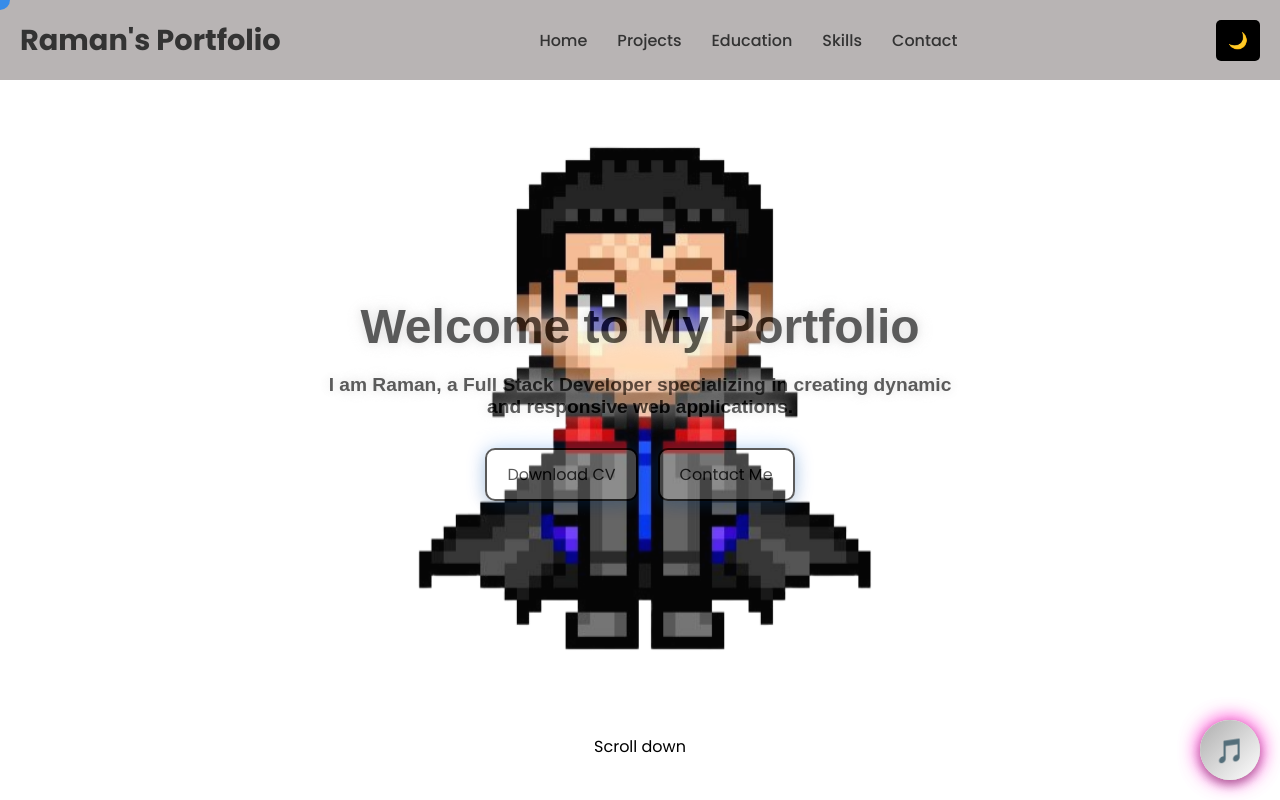
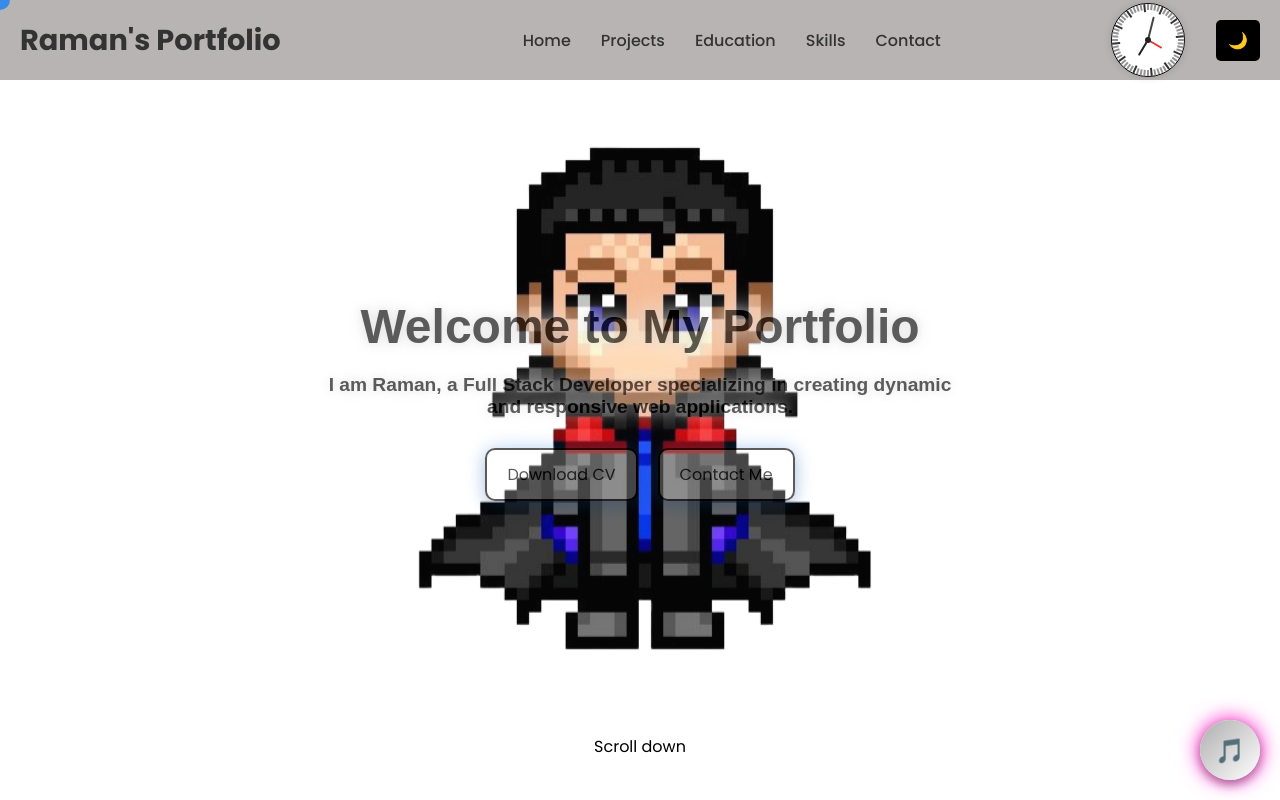
Before and after one commit to MisterStranger03/My-Portfolio-Website, a plain HTML site: page index.html in a window 1280 px wide. Shown: the top 800 px of the page. Drawn offline with Linux system fonts and the light colour scheme.

Commit message:
clock added

```diff
--- a/index.html
+++ b/index.html
@@ -19,6 +19,7 @@
       </div>
     <nav>
         <div class="logo">Raman's Portfolio</div>
+        <div class="nav-right">
             <ul>
                 <li><a href="#">Home</a></li>
                 <li><a href="#projects">Projects</a></li>
@@ -26,7 +27,20 @@
                 <li><a href="#skills">Skills</a></li>
                 <li><a href="#contact">Contact</a></li>
             </ul>
+            </div>
+
+            <!-- Analog Clock Start -->
+            <div id="watch" class="watch">
+              <div class="frame-face"></div>
+              <ul class="minute-marks"></ul>
+              <div class="hand hour"></div>
+              <div class="hand minute"></div>
+              <div class="hand second"></div>
+              <div class="center-dot"></div>
+            </div>
+            <!-- Analog Clock End -->
             <button class="toggle-button" onclick="toggleMode()">🌙</button>
+
     </nav>
 
     <div class="hero">
@@ -70,15 +84,15 @@
             <div class="projects-container">
                 <div class="project-card">
                     <img src="project1.jpg" alt="Project 1">
-                    <h3>Project Title 1</h3>
+                    <h3>University Management Application</h3>
                 </div>
                 <div class="project-card">
                     <img src="project2.jpg" alt="Project 2">
-                    <h3>Project Title 2</h3>
+                    <h3>Chat Application (Java)</h3>
                 </div>
                 <div class="project-card">
                     <img src="project3.jpg" alt="Project 3">
-                    <h3>Project Title 3</h3>
+                    <h3>Learnify AI</h3>
                 </div>
             </div>
         </section>
@@ -88,36 +102,36 @@
             <div class="education">
                 <div class="flash-card" onclick="expandCard(this)">
                     <img src="https://via.placeholder.com/300x200" alt="Institution 1">
-                    <div class="flash-card-overlay">2016-2020</div>
+                    <div class="flash-card-overlay">2023-2027</div>
                     <div class="flash-card-details">
-                        <h3>Institution 1</h3>
+                        <h3>Indian Institute of Information Technology Kalyani</h3>
                         <div class="details-body">
-                            <p>Bachelor of Science in Computer Science (2016-2020)</p>
+                            <p>Bachelor of Technology in Computer Science and Engineering <br>(2023-2027)</p>
                         </div>
                     </div>
                 </div>
 
                 <div class="flash-card" onclick="expandCard(this)">
                     <img src="https://via.placeholder.com/300x200" alt="Institution 2">
-                    <div class="flash-card-overlay">2020-2022</div>
+                    <div class="flash-card-overlay">2021-2023</div>
                     <div class="flash-card-details">
-                        <h3>Institution 2</h3>
+                        <h3>Seth Anandram Jaipuria School Vasundhara</h3>
                         <div class="details-body">
-                            <p>Master's in Data Science (2020-2022)</p>
+                            <p>Class 11th & 12th, CBSE <br>(2021-2023)</p>
                         </div>
                     </div>
                 </div>
 
-                <div class="flash-card" onclick="expandCard(this)">
+                <!-- <div class="flash-card" onclick="expandCard(this)">
                     <img src="https://via.placeholder.com/300x200" alt="Institution 3">
                     <div class="flash-card-overlay">2023</div>
                     <div class="flash-card-details">
-                        <h3>Institution 3</h3>
+                        <h3>Sun Valley International School</h3>
                         <div class="details-body">
                             <p>Certification in AI and Machine Learning (2023)</p>
                         </div>
                     </div>
-                </div>
+                </div> -->
             </div>
         </section>
 
@@ -136,14 +150,21 @@
                 <div class="ball" data-skill="Node.js">Node.js</div>
                 <div class="ball" data-skill="SQL">SQL</div>
                 <div class="ball" data-skill="Git">Git</div>
-                <div class="ball" data-skill="Vue">Vue</div>
+                <div class="ball" data-skill="Vue">Angular</div>
                 <div class="ball" data-skill="Django">Django</div>
                 <div class="ball" data-skill="MongoDB">MongoDB</div>
-                <div class="ball" data-skill="AWS">AWS</div>
-                <div class="ball" data-skill="Docker">Docker</div>
-                <div class="ball" data-skill="Kubernetes">Kubernetes</div>
+                <div class="ball" data-skill="Flask">Flask</div>
+                <div class="ball" data-skill="TypeScript">TypeScript</div>
+                <div class="ball" data-skill="Figma">Figma</div>
+                <div class="ball" data-skill="Canva">Canva</div>
+                <div class="ball" data-skill="Pandas">Pandas</div>
+                <div class="ball" data-skill="NumPy">NumPy</div>
+                <div class="ball" data-skill="TensorFlow">TensorFlow</div>
+                <!-- <div class="ball" data-skill="AWS">AWS</div> -->
+                <!-- <div class="ball" data-skill="Docker">Docker</div> -->
+                <!-- <div class="ball" data-skill="Kubernetes">Kubernetes</div> -->
                 <div class="ball" data-skill="Java">Java</div>
-                <div class="ball" data-skill="Swift">Swift</div>
+                <!-- <div class="ball" data-skill="Swift">Swift</div> -->
               </div>
             </div>
           </section>
@@ -167,7 +188,7 @@
     </main>
 
     <footer>
-        Copyright © Raman's Portfolio 2024
+        Copyright © Raman's Portfolio 2025
     </footer>
 </body>
 
--- a/script.js
+++ b/script.js
@@ -136,3 +136,34 @@ document.addEventListener("DOMContentLoaded", () => {
     });
   });
 });
+
+// Analog Clock
+(function() {
+  const marks = document.querySelector('#watch .minute-marks');
+  if (marks && marks.children.length === 0) {
+    for (let i = 0; i < 60; i++) {
+      const li = document.createElement('li');
+      li.style.transform = `rotate(${i * 6}deg) translateY(-26px)`;
+      marks.appendChild(li);
+    }
+  }
+  function updateClock() {
+    const now = new Date();
+    const hour = now.getHours() % 12;
+    const minute = now.getMinutes();
+    const second = now.getSeconds();
+    const hourHand = document.querySelector('#watch .hand.hour');
+    const minuteHand = document.querySelector('#watch .hand.minute');
+    const secondHand = document.querySelector('#watch .hand.second');
+    if (hourHand && minuteHand && secondHand) {
+      hourHand.style.transform =
+        `translate(-50%, 0) rotate(${(hour + minute/60) * 30}deg)`;
+      minuteHand.style.transform =
+        `translate(-50%, 0) rotate(${(minute + second/60) * 6}deg)`;
+      secondHand.style.transform =
+        `translate(-50%, 0) rotate(${second * 6}deg)`;
+    }
+  }
+  setInterval(updateClock, 1000);
+  updateClock();
+})();
--- a/styles.css
+++ b/styles.css
@@ -83,6 +83,13 @@
             z-index: 10;
         }
 
+        .nav-right {
+            display: flex;
+            align-items: center;
+            gap: 16px;           /* Slightly reduced gap for tighter grouping */
+            margin-right: -20%;
+        }
+
         .dark-mode nav {
             background-color: rgba(0, 0, 0, 0.9);
         }
@@ -100,6 +107,7 @@
         nav ul {
             display: flex;
             list-style: none;
+            margin-right: 8px;   /* Reduced from 32px to 8px */
         }
 
         nav ul li {
@@ -126,6 +134,7 @@
             cursor: pointer;
             font-size: 1rem;
             transition: background-color 0.3s;
+            align-self: center;
         }
 
         .toggle-button:hover {
@@ -945,7 +954,7 @@ input, button, textarea, a {
 }
 
 
-        /* Media Queries for Responsiveness */
+/* Media Queries for Responsiveness */
         @media (max-width: 768px) {
             header h1 {
                 font-size: 2.5rem;
@@ -978,3 +987,124 @@ input, button, textarea, a {
 
             }
         }
+
+        /* Analog Clock Styles */
+#watch {
+  position: relative;
+  width: 38px;
+  height: 38px;
+  margin: 0 8px 0 0;  /* Only right margin for spacing from toggle button */
+  display: flex;
+  align-items: center;
+  justify-content: center;
+  left: 15%;
+  /* border: 1px black; */
+}
+
+#watch .frame-face {
+  position: absolute;
+  width: 194%;
+  height: 194%;
+  border-radius: 50%;
+  background: #f5f5f5;
+  box-shadow: 0 0 8px rgba(0,0,0,0.15);
+  overflow: hidden;
+  z-index: 1; /* Below minute marks */
+  border: 1.5px solid #000;
+}
+
+#watch .frame-face:after {
+  content: "";
+  width: 100%;
+  height: 100%;
+  border-radius: 50%;
+  position: absolute;
+  top: 0;
+  left: 0;
+  box-shadow: inset rgba(0, 0, 0, 0.2) 2px;
+  background: #fff;
+  z-index: 2;
+  /* border: 1.5px solid #000000; */
+}
+
+#watch .minute-marks {
+  position: absolute;
+  width: 100%;
+  height: 100%;
+  top: 0;
+  left: 0;
+  z-index: 3; /* On top of face */
+  list-style: none;
+  margin: 0;
+  padding: 0;
+}
+
+#watch .minute-marks li {
+  display: block;
+  width: 2px;
+  height: 6px;
+  background: #929394;
+  position: absolute;
+  top: 63.5%;
+  left: 50%;
+  margin: -15px 0 0 -1px;
+  transform-origin: 1px 10px;
+  /* border-radius: 1px black; */
+}
+
+#watch .minute-marks li:nth-child(5n) {
+  height: 8px;
+  background: #333;
+}
+
+#watch .hand {
+  position: absolute;
+  width: 2px;
+  left: 50%;
+  bottom: 50%;
+  transform-origin: 50% 100%;
+  border-radius: 2px;
+  z-index: 3;
+  background: #222;
+}
+
+#watch .hand.hour {
+  height: 18px;
+  background: #222;
+}
+
+#watch .hand.minute {
+  height: 24px;
+  background: #444;
+}
+
+#watch .hand.second {
+  height: 16px;
+  background: #e33;
+}
+
+#watch .center-dot {
+  position: absolute;
+  width: 6px;
+  height: 6px;
+  background: #222;
+  border-radius: 50%;
+  left: 50%;
+  top: 50%;
+  margin: -3px 0 0 -3px;
+  z-index: 4;
+}
+
+@media (max-width: 900px) {
+    #watch {
+        width: 32px;
+        height: 32px;
+        margin: 0 4px 0 0;
+    }
+    .nav-right {
+        gap: 8px;
+    }
+    nav ul {
+        margin-right: 4px;
+    }
+}
```
Lines whose indentation alone changed are shown as unchanged.
